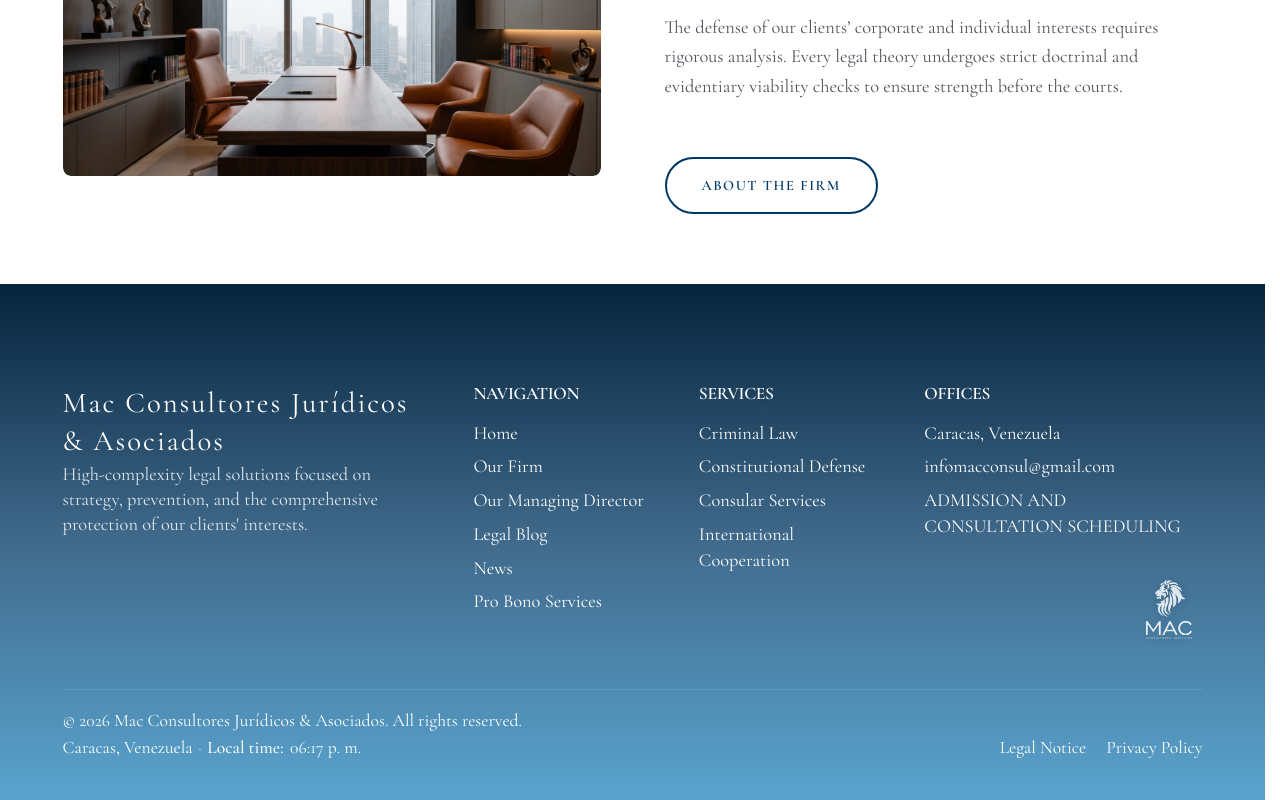
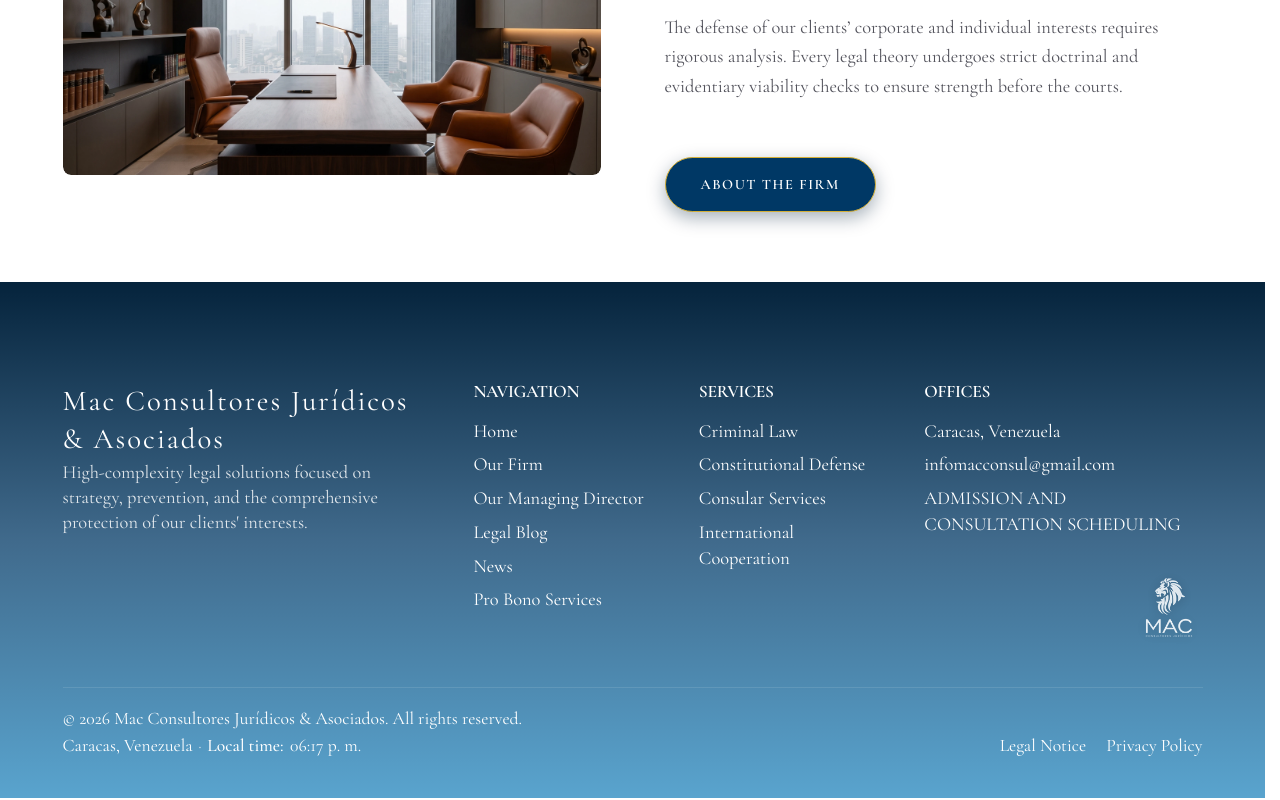
Before and after one commit to mcolina777-cpu/mac-consultores-site-clean, a Next.js app: page /en/our-ceo in a window 1280 px wide. Shown: the part 2231-3031 px from the top of the page. Built offline with nearby package versions, Linux system fonts and the light colour scheme.

Commit message:
fix(btn): unificar estilo primario en boton CONOCE LA FIRMA

```diff
--- a/src/app/[locale]/our-ceo/page.tsx
+++ b/src/app/[locale]/our-ceo/page.tsx
@@ -203,7 +203,7 @@ export default async function OurCeo({ params }: { params: Promise<{ locale: str
               </p>
               <Link
                 href={getRoute(locale, 'about')}
-                className="btn btn-outline btn-director"
+                className="btn btn-primary"
               >
                 {isEs ? 'CONOCE LA FIRMA' : 'ABOUT THE FIRM'}
               </Link>
```
